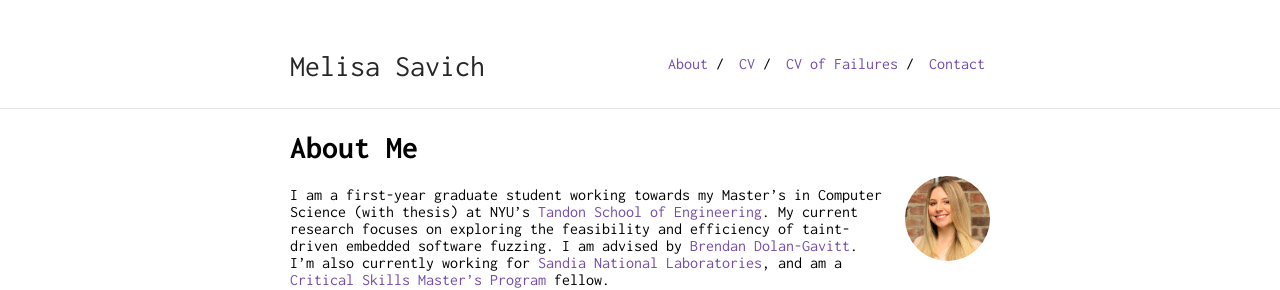
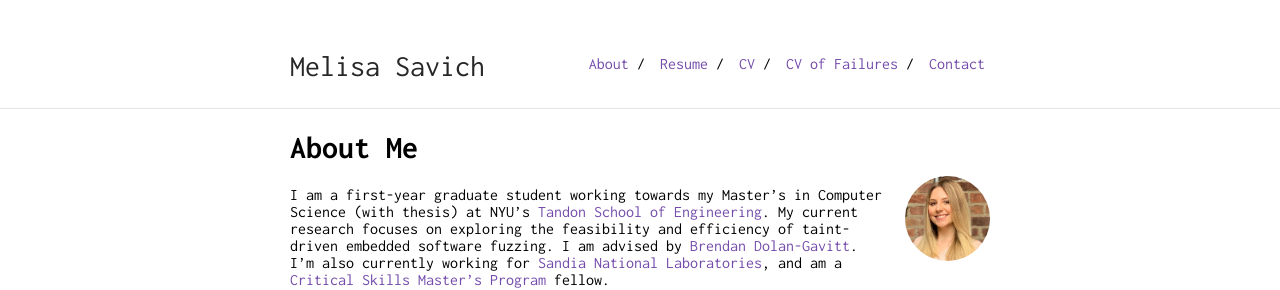
Before and after one commit to mksavic/mksavic.github.io, a Jekyll site: the page built from index.md, in a window 1280 px wide. Shown: the top 290 px of the page. Built offline with Jekyll 4.4.1, drawn with Linux system fonts in a browser that asks for light colours; our own code applies the rules of GitHub Pages for plain Markdown files.

Commit message:
add resume

```diff
--- a/_config.yml
+++ b/_config.yml
@@ -19,6 +19,8 @@ sass:
 nav:
  - name: "About"
    link: "/"
+ - name: "Resume"
+   link: "resume.pdf"
  - name: "CV"
    link: "cv.pdf"
  - name: "CV of Failures"
```
